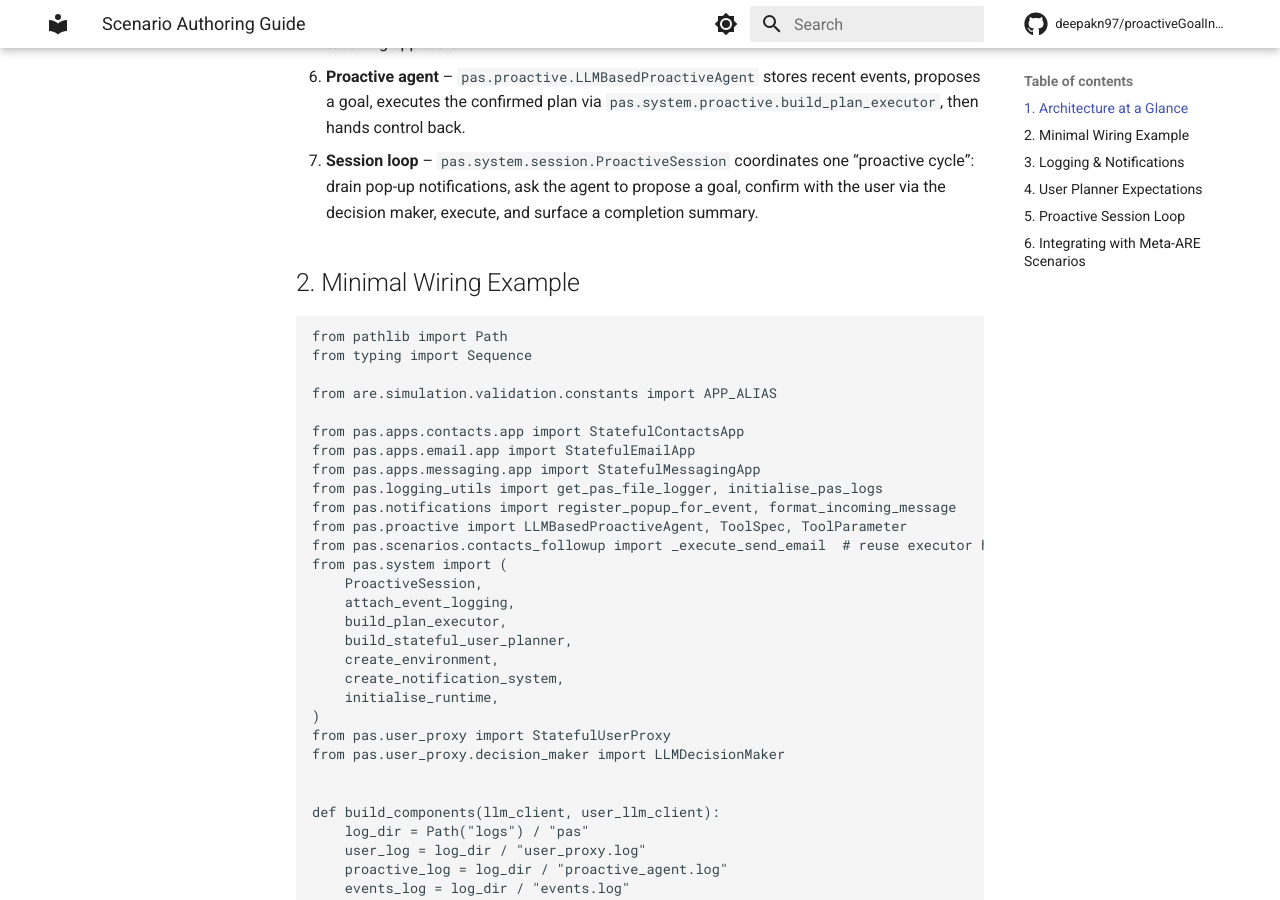
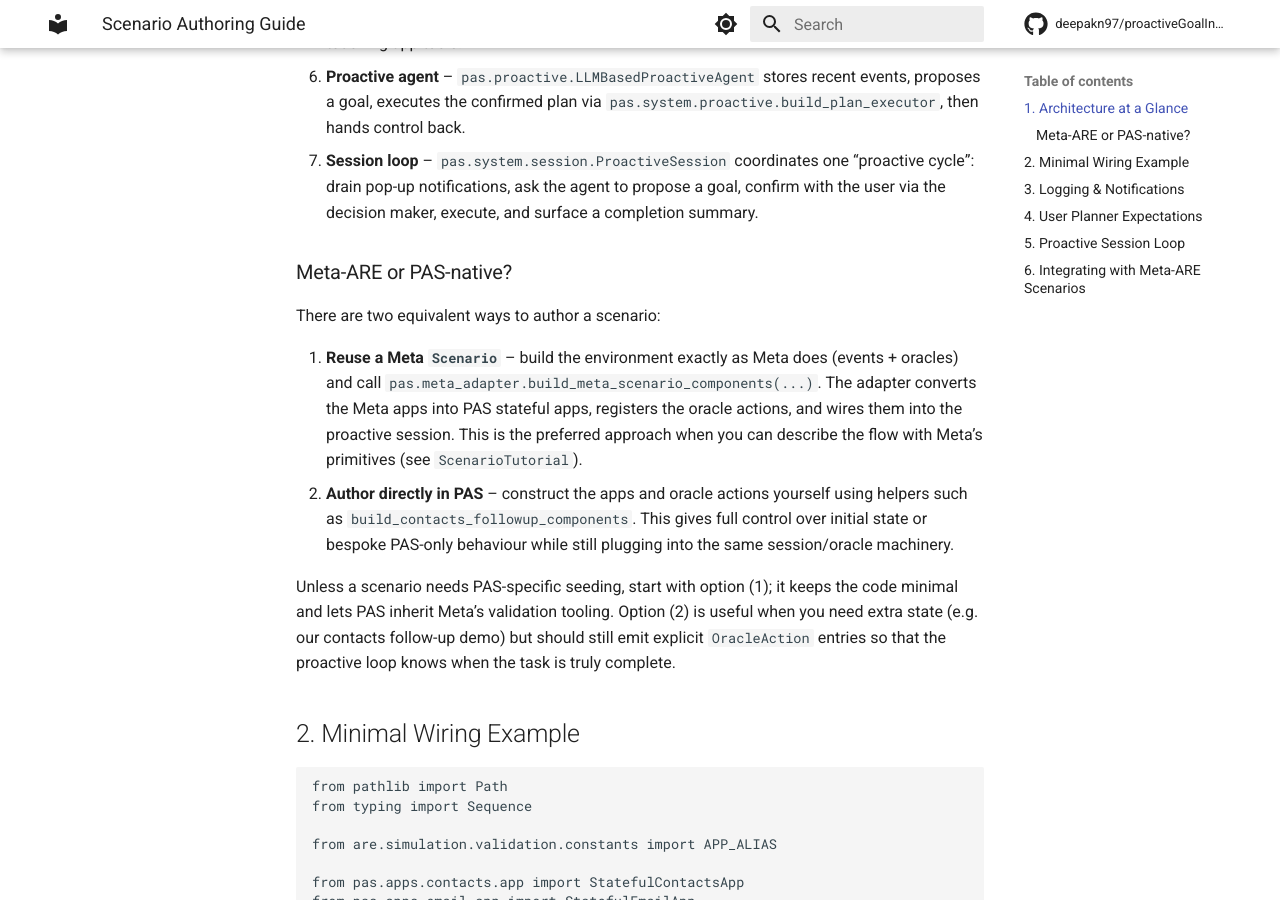
Before and after one commit to deepakn97/pare, an MkDocs documentation site: the page built from docs/scenario_author_guide.md, in a window 1280 px wide and 900 px high, scrolled down 747 px. Built offline with MkDocs 1.6.1 and Material for MkDocs 9.7.7, drawn with Linux system fonts in a browser that asks for light colours; comment, search, counter and statistics services are not loaded.

Commit message:
Clarify demo and scenario authoring guidance

```diff
--- a/docs/scenario_author_guide.md
+++ b/docs/scenario_author_guide.md
@@ -30,6 +30,27 @@ Every scenario wires the following layers together:
    “proactive cycle”: drain pop-up notifications, ask the agent to propose a
    goal, confirm with the user via the decision maker, execute, and surface a
    completion summary.
+
+### Meta-ARE or PAS-native?
+
+There are two equivalent ways to author a scenario:
+
+1. **Reuse a Meta `Scenario`** – build the environment exactly as Meta does
+   (events + oracles) and call
+   `pas.meta_adapter.build_meta_scenario_components(...)`. The adapter converts
+   the Meta apps into PAS stateful apps, registers the oracle actions, and wires
+   them into the proactive session. This is the preferred approach when you can
+   describe the flow with Meta’s primitives (see `ScenarioTutorial`).
+2. **Author directly in PAS** – construct the apps and oracle actions yourself
+   using helpers such as `build_contacts_followup_components`. This gives full
+   control over initial state or bespoke PAS-only behaviour while still plugging
+   into the same session/oracle machinery.
+
+Unless a scenario needs PAS-specific seeding, start with option (1); it keeps
+the code minimal and lets PAS inherit Meta’s validation tooling. Option (2) is
+useful when you need extra state (e.g. our contacts follow-up demo) but should
+still emit explicit `OracleAction` entries so that the proactive loop knows when
+the task is truly complete.
 
 ## 2. Minimal Wiring Example
 
```
Also changed, not shown: README.md (+18 -0 lines).
